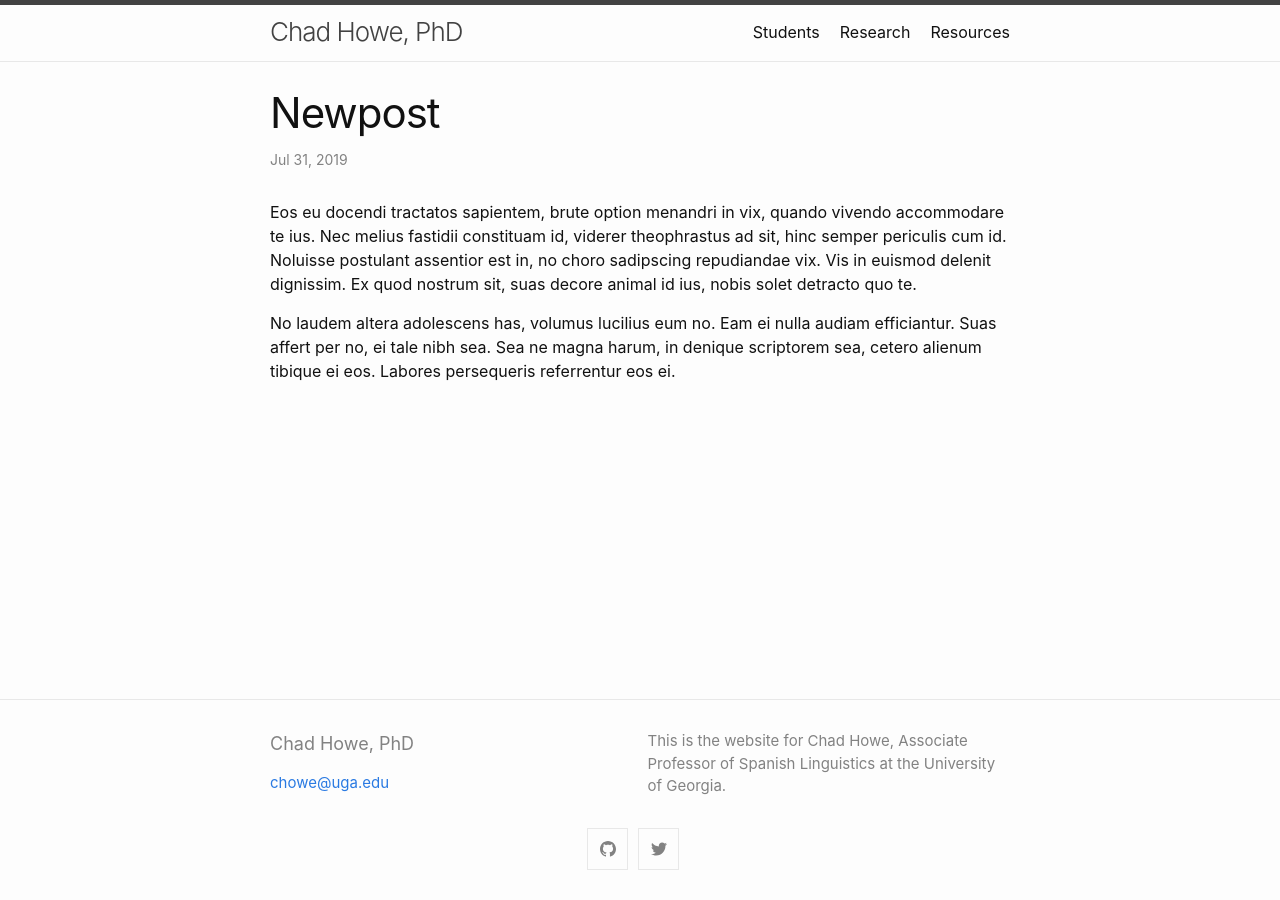
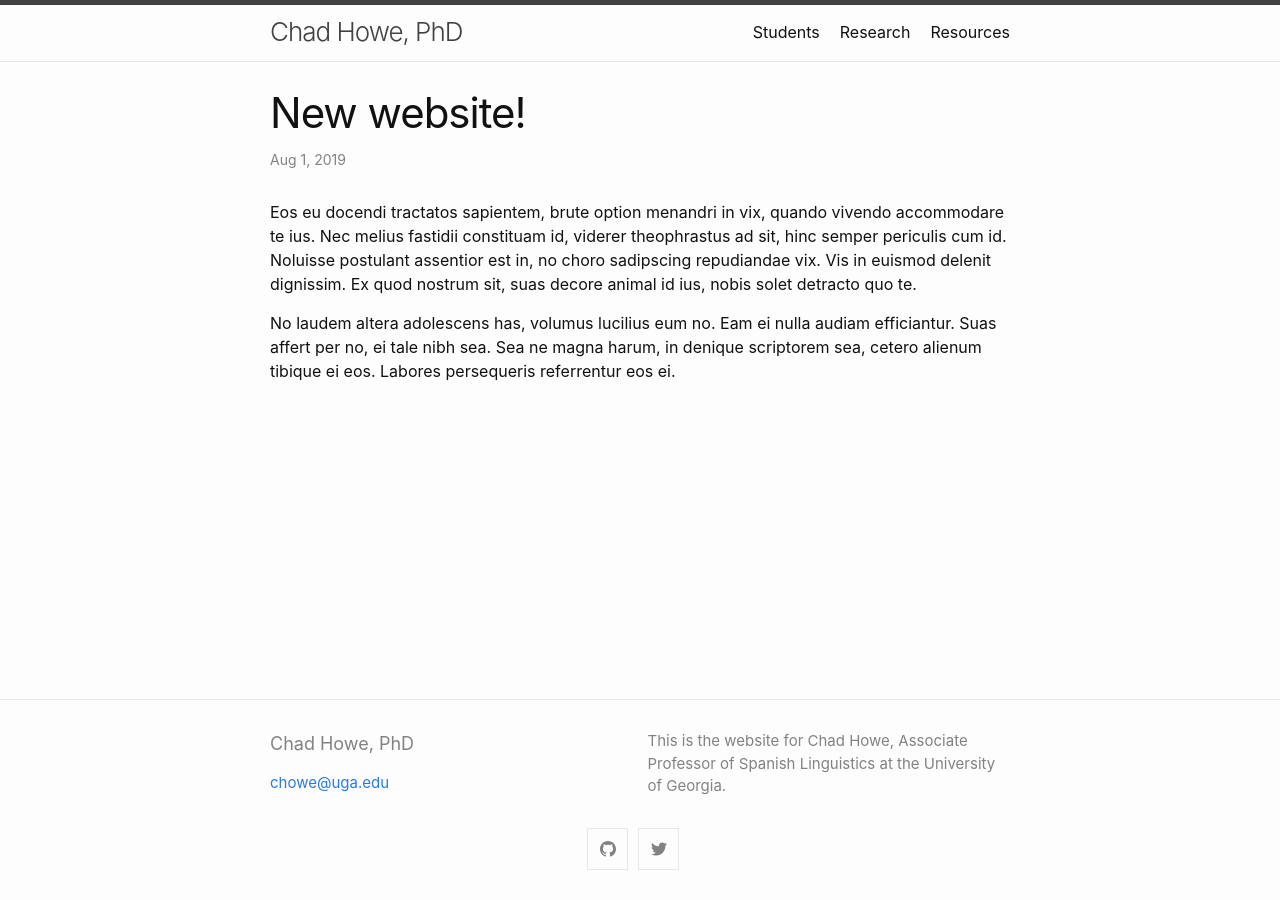
Before and after one commit to ChadHoweUGA/chowe, a Jekyll site: the page built from _posts/2019-08-01-New-Website!.md, in a window 1280 px wide. Built offline with Jekyll 4.4.1, drawn with Linux system fonts in a browser that asks for light colours.

Commit message:
Update and rename 2019-07-31-newpost.md to 2019-08-01-New-Website!.md

```diff
--- a/_posts/2019-07-31-newpost.md
+++ b/_posts/2019-08-01-New-Website!.md
@@ -1,5 +1,7 @@
 ---
 layout: post
+title: "New website!"
+category: news
 ---
 
 Eos eu docendi tractatos sapientem, brute option menandri in vix, quando vivendo accommodare te ius. Nec melius fastidii constituam id, viderer theophrastus ad sit, hinc semper periculis cum id. Noluisse postulant assentior est in, no choro sadipscing repudiandae vix. Vis in euismod delenit dignissim. Ex quod nostrum sit, suas decore animal id ius, nobis solet detracto quo te.
```
